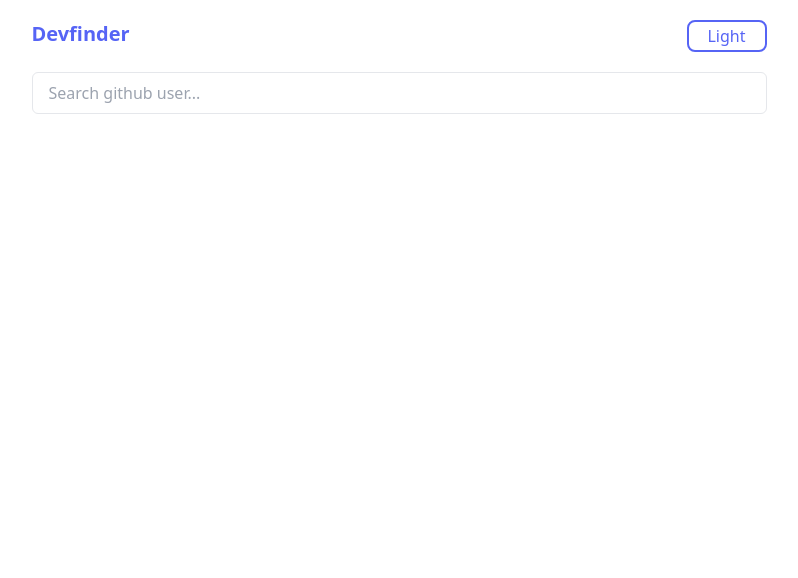
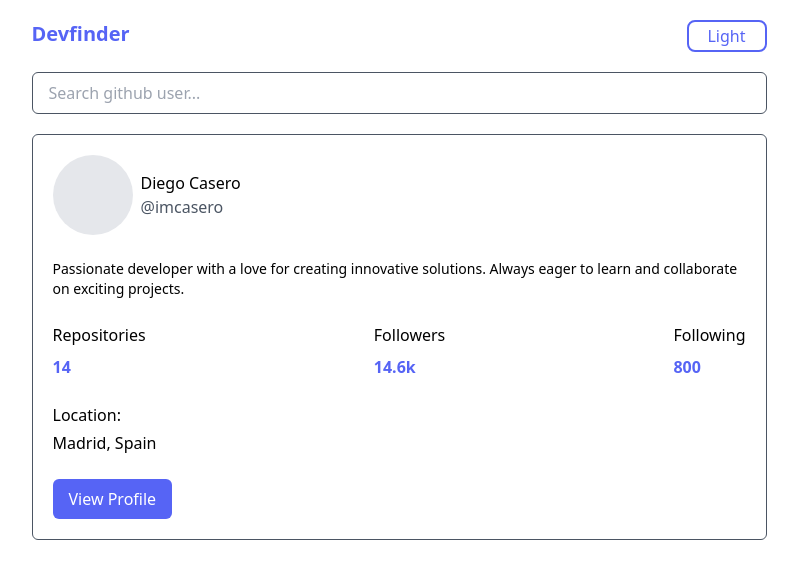
Before and after one commit to imcasero/Devfinder, a React (Vite) app: page / in a window 1280 px wide. Shown: the top 578 px of the page, without its empty margins (241-1039 px from the left). Built offline with nearby package versions, Linux system fonts and the light colour scheme.

Commit message:
feat: add card model and border dinamic color

```diff
--- a/src/App.tsx
+++ b/src/App.tsx
@@ -1,3 +1,4 @@
+import { Card } from "@components/Card";
 import { Header } from "@components/Header";
 import { Seeker } from "@components/Seeker";
 import { useTheme } from "@context/themeContext";
@@ -17,6 +18,7 @@ function App() {
       <div className="flex flex-col gap-5 w-full px-4 py-5 m-auto md:w-[767px]">
         <Header />
         <Seeker />
+        <Card />
       </div>
     </main>
   );
--- /dev/null
+++ b/src/components/Card.tsx
@@ -0,0 +1,61 @@
+import { useTheme } from "@context/themeContext";
+import clsx from "clsx";
+
+export const Card = () => {
+  const { theme } = useTheme();
+
+  const textSecondaryClass =
+    theme === "dark" ? "text-textSecondary-dark" : "text-textSecondary-light";
+  const buttonTextClass =
+    theme === "dark" ? "text-buttonText-dark" : "text-buttonText-light";
+  const borderColorClass =
+    theme === "dark"
+      ? "border-textSecondary-dark"
+      : "border-textSecondary-light";
+  return (
+    <section
+      className={clsx(
+        "w-full p-5 border rounded-md flex flex-col gap-6",
+        borderColorClass
+      )}
+    >
+      <div className="w-full flex flex-row gap-2">
+        {/*This will be a img */}
+        <div className="rounded-full bg-gray-200 w-20 h-20"></div>{" "}
+        <div className="flex flex-col justify-center">
+          <h2 className="text-base font-medium">Diego Casero</h2>
+          <p className={clsx("text-base", textSecondaryClass)}>@imcasero</p>
+        </div>
+      </div>
+      <p className="text-sm font-normal">
+        Passionate developer with a love for creating innovative solutions.
+        Always eager to learn and collaborate on exciting projects.
+      </p>
+      <div className="flex flex-row justify-between ">
+        <div className="flex flex-col gap-2">
+          <h3>Repositories</h3>
+          <p className="text-primary font-bold">14</p>
+        </div>
+        <div className="flex flex-col gap-2">
+          <h3>Followers</h3>
+          <p className="text-primary font-bold">14.6k</p>
+        </div>
+        <div className="flex flex-col gap-2">
+          <h3>Following</h3>
+          <p className="text-primary font-bold">800</p>
+        </div>
+      </div>
+      <div className="flex flex-col gap-1">
+        <h3>Location:</h3>
+        <p className="font-light">Madrid, Spain</p>
+      </div>
+      <div>
+        <button
+          className={clsx("py-2 px-4 bg-primary rounded-md", buttonTextClass)}
+        >
+          View Profile
+        </button>
+      </div>
+    </section>
+  );
+};
--- a/src/components/Seeker.tsx
+++ b/src/components/Seeker.tsx
@@ -1,4 +1,12 @@
+import { useTheme } from "@context/themeContext";
+import clsx from "clsx";
+
 export const Seeker = () => {
+  const { theme } = useTheme();
+  const borderColorClass =
+    theme === "dark"
+      ? "border-textSecondary-dark"
+      : "border-textSecondary-light";
   return (
     <search>
       <form>
@@ -6,7 +14,10 @@ export const Seeker = () => {
           type="text"
           name="search"
           id="search"
-          className="w-full border rounded-md border-gray-200 py-2 px-4 bg-transparent"
+          className={clsx(
+            "w-full border rounded-md py-2 px-4 bg-transparent",
+            borderColorClass
+          )}
           placeholder="Search github user... "
         />
       </form>
```
